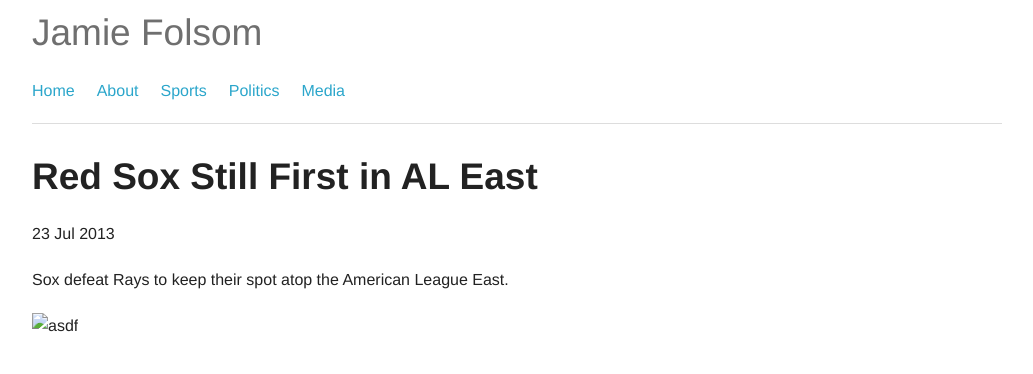
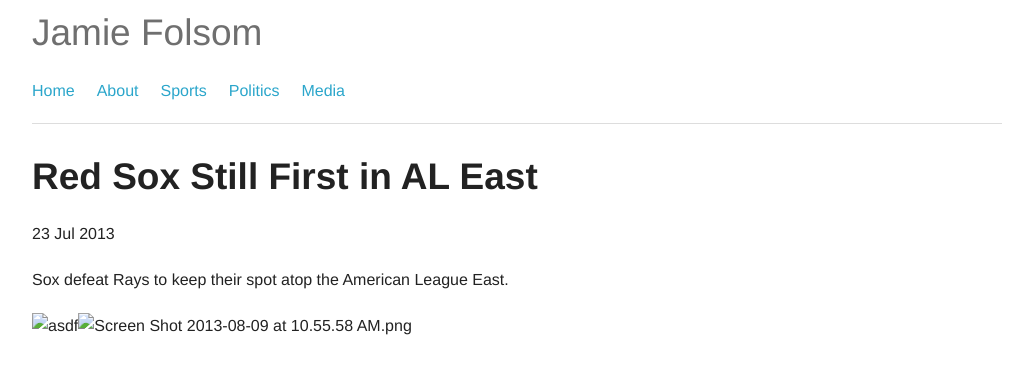
Before and after one commit to edrex/jamiefolsom.github.io, a Jekyll site: the page built from _posts/2013-07-23-red-sox-first-in-AL-east.md, in a window 1280 px wide. Shown: the top 374 px of the page, without its empty margins (123-1156 px from the left). Built offline with Jekyll 4.4.1, drawn with Linux system fonts in a browser that asks for light colours; Markdown is read by kramdown in place of the engine named in the settings.

Commit message:
Test drag and drop.

```diff
--- a/_posts/2013-07-23-red-sox-first-in-AL-east.md
+++ b/_posts/2013-07-23-red-sox-first-in-AL-east.md
@@ -7,4 +7,4 @@
 
 Sox defeat Rays to keep their spot atop the American League East.
 
-![asdf](/test/test.png)
+![asdf](/test/test.png)![Screen Shot 2013-08-09 at 10.55.58 AM.png](/_posts/Screen Shot 2013-08-09 at 10.55.58 AM.png)
```
